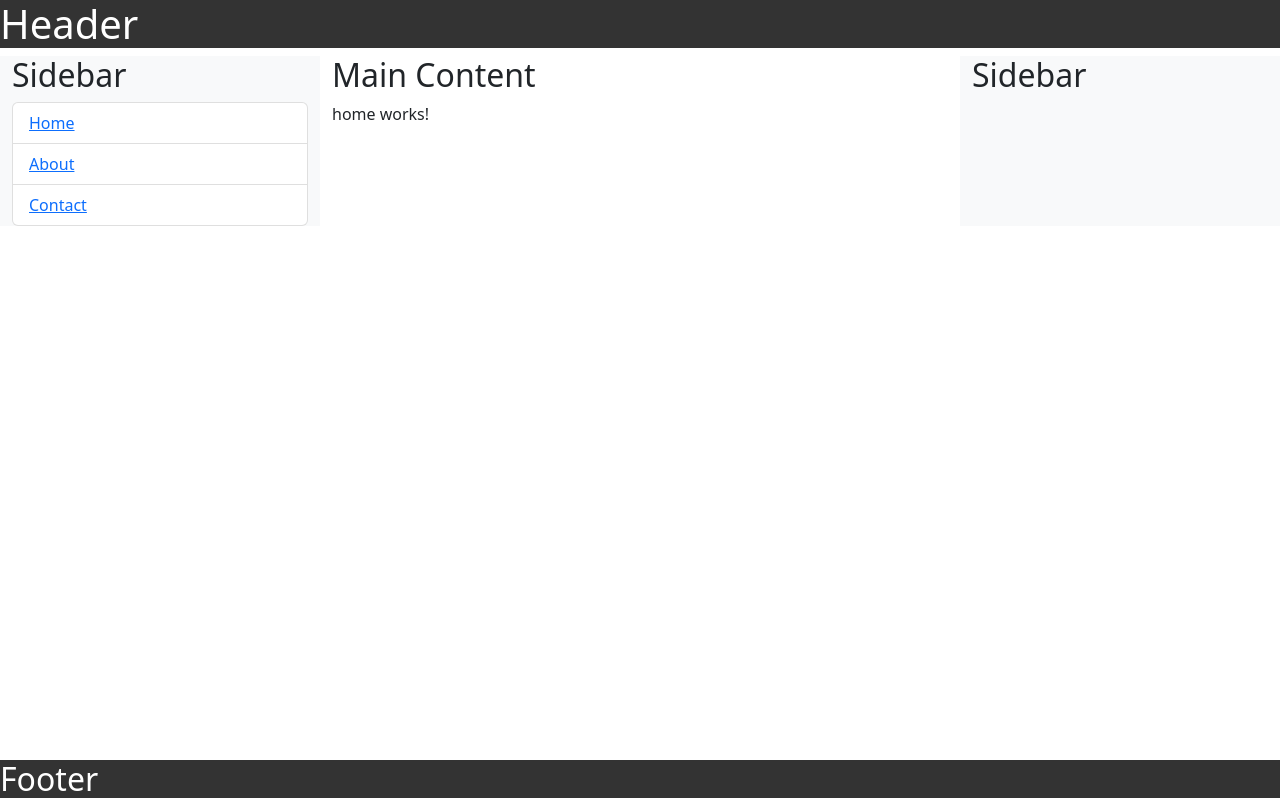
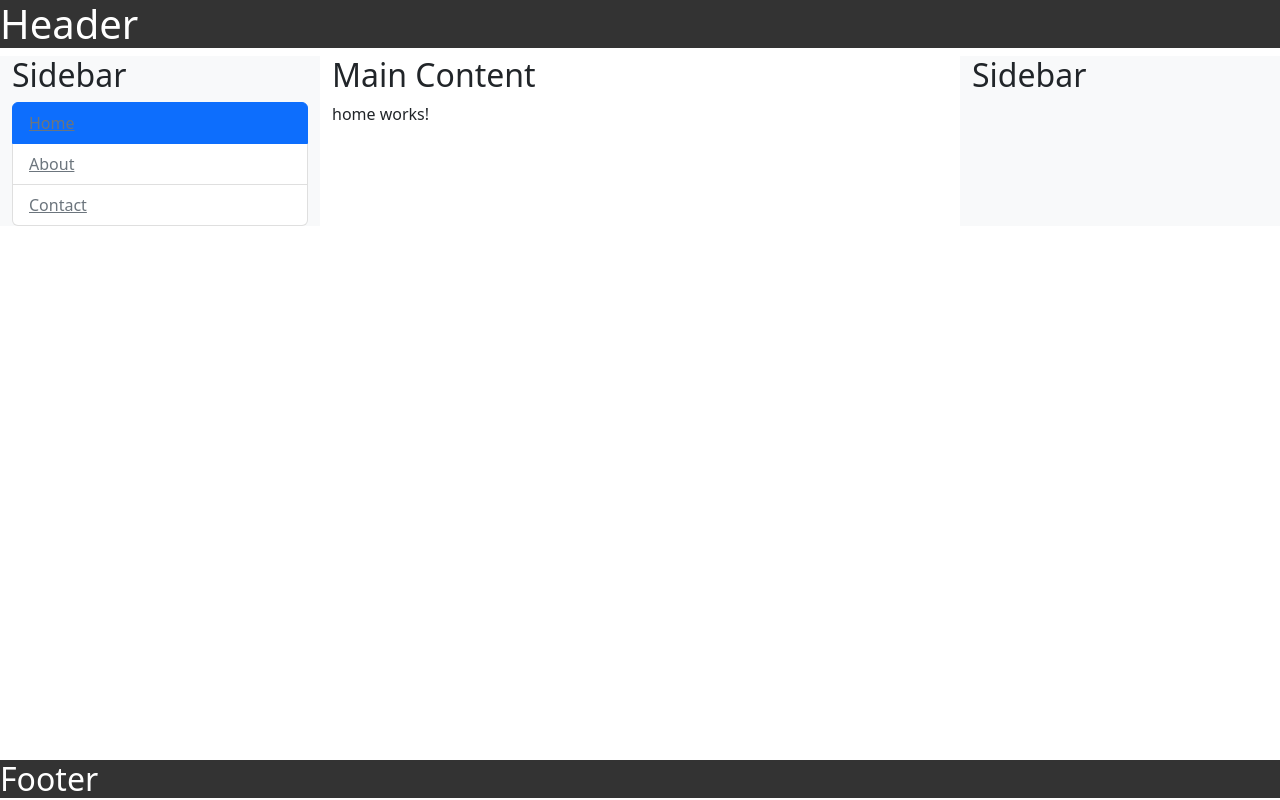
Before and after one commit to OksanaKarpyn/project-angular, an Angular app: page / in a window 1280 px wide. Built offline with nearby package versions, Linux system fonts and the light colour scheme.

Commit message:
cange color

```diff
--- a/src/app/partials/main-menu/main-menu.component.html
+++ b/src/app/partials/main-menu/main-menu.component.html
@@ -1,3 +1,5 @@
 <ul class="list-group">
-  <li class="list-group-item" *ngFor="let item of mainMenu"><a [routerLink]="item.routerLink">{{item.name}}</a></li>
+  <li routerLinkActive="active" [routerLinkActiveOptions]="{exact:true}" class="list-group-item" *ngFor="let item of mainMenu">
+    <a class="text-secondary" routerLinkActive="active" [routerLink]="item.routerLink">{{item.name}}</a>
+  </li>
 </ul>
```
